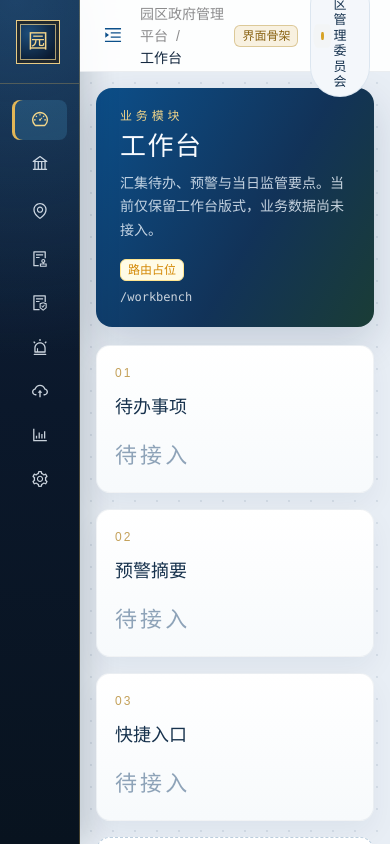
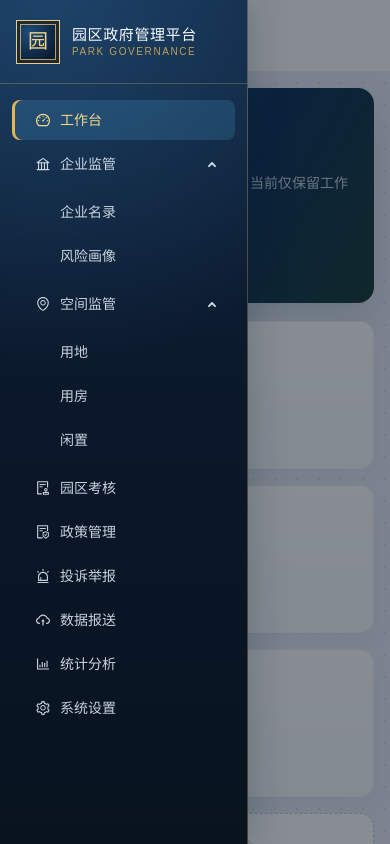
Before and after one commit to dxhcode/park-gov, a Vue app in the folder apps/admin-app/: page /workbench in a window 390 px wide. Both pictures are taken after a click on the button "展开菜单". Built offline with nearby package versions, Linux system fonts and the light colour scheme.

Commit message:
fix: 窄屏下把管理端侧栏收成覆盖菜单
宽度低于 960px 时侧栏默认收起，从顶栏打开后盖在内容上，点菜单或遮罩即关闭。

Co-authored-by: dxhsoft <dxhcode@users.noreply.github.com>

```diff
--- a/apps/admin-app/src/layouts/AdminLayout.vue
+++ b/apps/admin-app/src/layouts/AdminLayout.vue
@@ -1,7 +1,7 @@
 <script setup lang="ts">
 import { MenuFoldOutlined, MenuUnfoldOutlined } from '@ant-design/icons-vue'
 import type { ItemType } from 'ant-design-vue'
-import { computed, h, ref, watch } from 'vue'
+import { computed, h, onMounted, onUnmounted, ref, watch } from 'vue'
 import { useRoute, useRouter } from 'vue-router'
 import { findNode, menus, type MenuNode } from '../config/menus'
 import { useAppStore } from '../stores/app'
@@ -46,9 +46,33 @@ const today = new Intl.DateTimeFormat('zh-CN', {
   weekday: 'long',
 }).format(new Date())
 
+const isNarrow = ref(false)
+let viewportQuery: MediaQueryList | undefined
+
+function onViewportChange(event?: MediaQueryListEvent) {
+  const matches = event?.matches ?? viewportQuery?.matches ?? false
+  const enteredNarrow = matches && !isNarrow.value
+  const leftNarrow = !matches && isNarrow.value
+  isNarrow.value = matches
+  if (enteredNarrow) app.collapsed = true
+  if (leftNarrow) app.collapsed = false
+}
+
+onMounted(() => {
+  viewportQuery = window.matchMedia('(max-width: 960px)')
+  onViewportChange()
+  viewportQuery.addEventListener('change', onViewportChange)
+})
+
+onUnmounted(() => {
+  viewportQuery?.removeEventListener('change', onViewportChange)
+})
+
 function onMenuClick(info: { key: string | number }) {
   const node = findNode(menus, String(info.key))
-  if (node?.path) void router.push(node.path)
+  if (!node?.path) return
+  void router.push(node.path)
+  if (isNarrow.value) app.collapsed = true
 }
 </script>
 
@@ -58,7 +82,7 @@ function onMenuClick(info: { key: string | number }) {
       v-model:collapsed="app.collapsed"
       class="admin-sider"
       :width="248"
-      :collapsed-width="80"
+      :collapsed-width="isNarrow ? 0 : 80"
       collapsible
       :trigger="null"
       theme="dark"
@@ -81,6 +105,13 @@ function onMenuClick(info: { key: string | number }) {
         />
       </div>
     </a-layout-sider>
+    <button
+      v-if="isNarrow && !app.collapsed"
+      class="sider-mask"
+      type="button"
+      aria-label="关闭菜单"
+      @click="app.collapsed = true"
+    />
 
     <a-layout class="admin-body">
       <a-layout-header class="admin-header">
@@ -315,9 +346,30 @@ function onMenuClick(info: { key: string | number }) {
   }
 }
 
-@media (max-width: 760px) {
-  .today,
-  .duty em {
+.sider-mask {
+  position: absolute;
+  inset: 0;
+  z-index: 30;
+  padding: 0;
+  background: rgba(8, 18, 32, 0.48);
+  border: 0;
+  cursor: pointer;
+}
+
+@media (max-width: 960px) {
+  .admin-shell {
+    position: relative;
+  }
+
+  .admin-sider {
+    position: absolute !important;
+    z-index: 40;
+    height: 100%;
+  }
+
+  .skeleton-tag,
+  .duty,
+  .today {
     display: none;
   }
 
```
